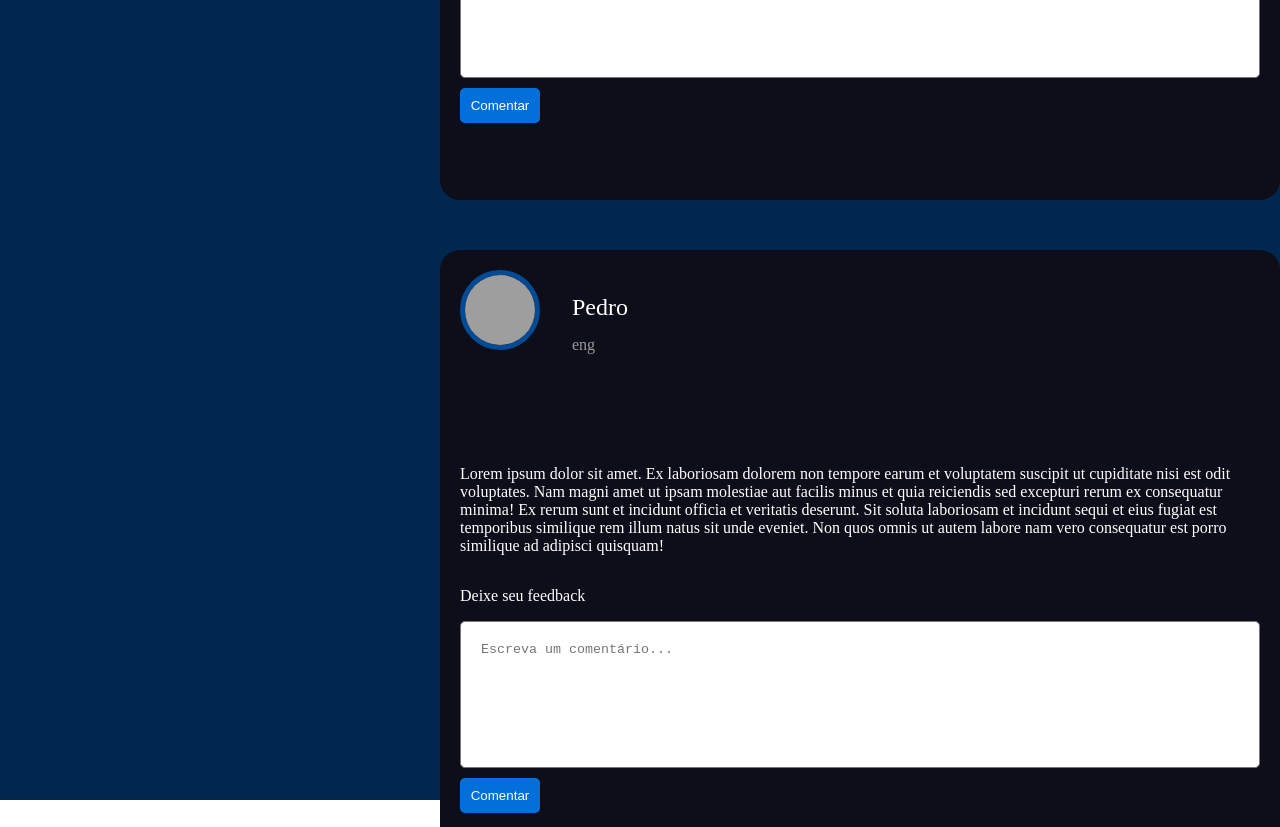
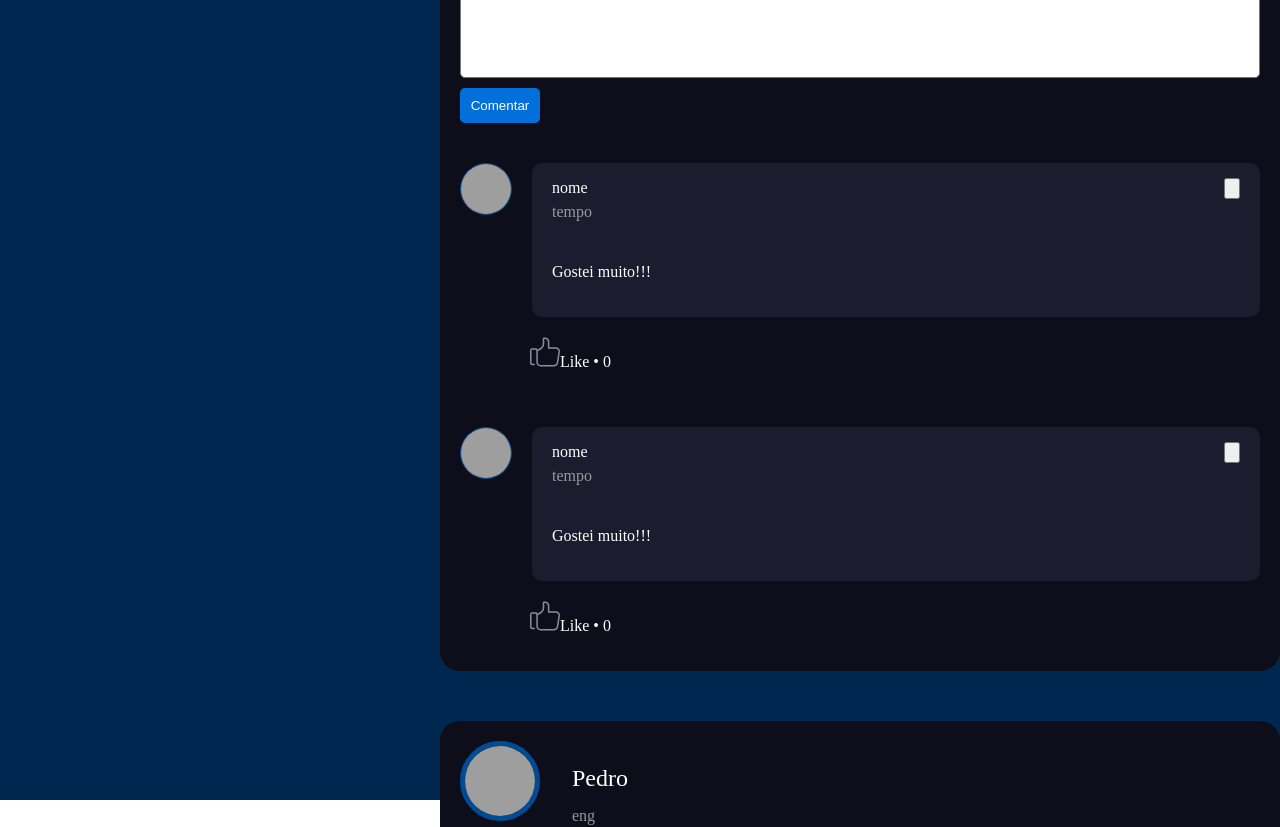
Before and after one commit to LuizFelipeVVAlves/tarefa-react, a React (Vite) app: page / in a window 1280 px wide. Shown: the part 780-1607 px from the top of the page. Built offline with nearby package versions, Linux system fonts and the light colour scheme; grey boxes are pictures that could not be loaded.

Commit message:
CORREÇÃO
- Comentários de teste

```diff
--- a/src/components/post.tsx
+++ b/src/components/post.tsx
@@ -1,5 +1,6 @@
 import logo from '../assets/logo.svg';
 import styles from '../css/styles.module.css';
+import Comment from './comment';
 
 interface PostProps {
     name: string;
@@ -34,8 +35,9 @@ export default function Post(props: PostProps) {
                 <textarea placeholder='Escreva um comentário...' rows={7} cols={50} className={styles.input} style={{padding: "20px 20px 20px 20px"}}></textarea>
                 <button className={styles.comment_button}>Comentar</button>
             </div>
-            <div>
-
+            <div style={{marginTop: '40px'}}>
+                <Comment></Comment>
+                <Comment></Comment>
             </div>
         </div>
     )
```
